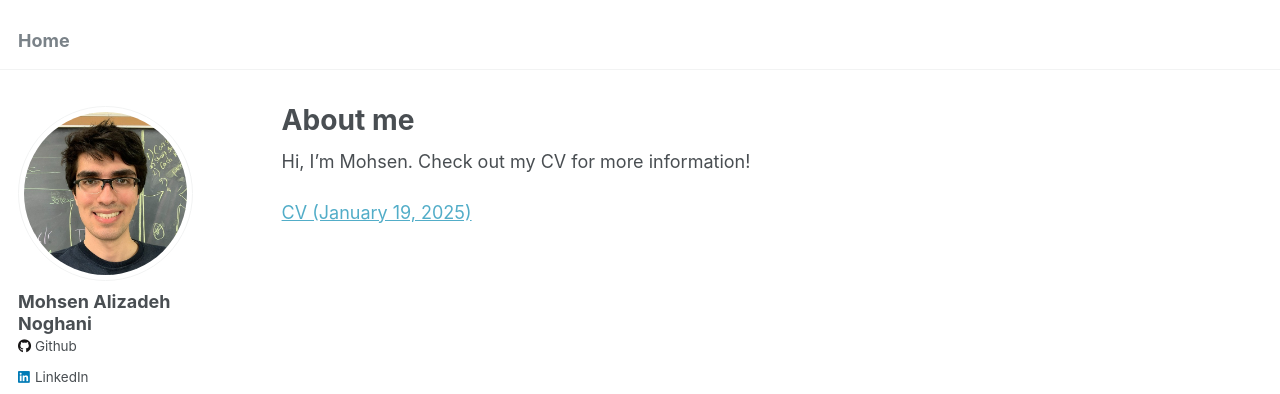
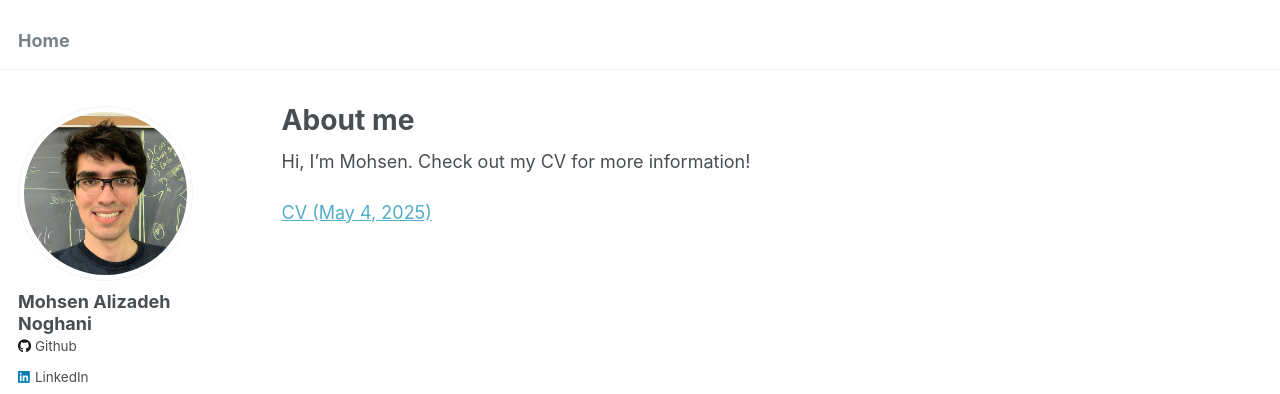
Before and after one commit to mohse-n/mohse-n.github.io, a Jekyll site: the page built from _pages/about.md, in a window 1280 px wide. Shown: the top 394 px of the page. Built offline with Jekyll 4.4.1, drawn with Linux system fonts in a browser that asks for light colours.

Commit message:
Updated CV

```diff
--- a/_pages/about.md
+++ b/_pages/about.md
@@ -9,4 +9,4 @@ redirect_from:
 
 Hi, I'm Mohsen. Check out my CV for more information!
 
-[CV (January 19, 2025)](files/CV_Mohsen_Alizadeh_Noghani_January_19_2025.pdf)
+[CV (May 4, 2025)](files/CV_Mohsen_Alizadeh_Noghani_May_4_2025.pdf)
```
Also changed, not shown: 2 other files.
